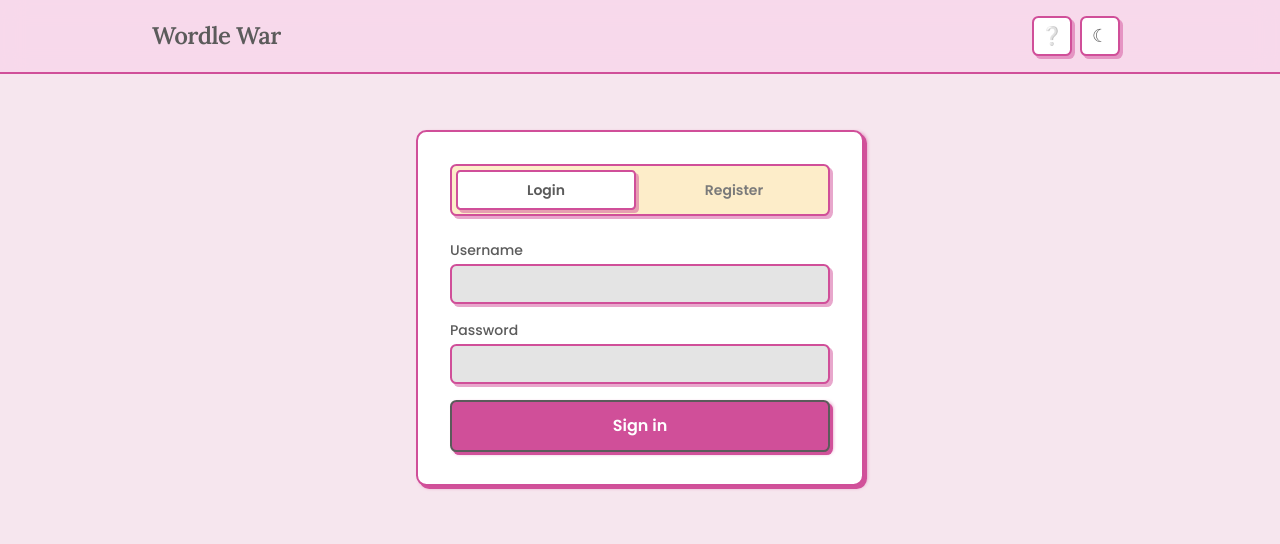
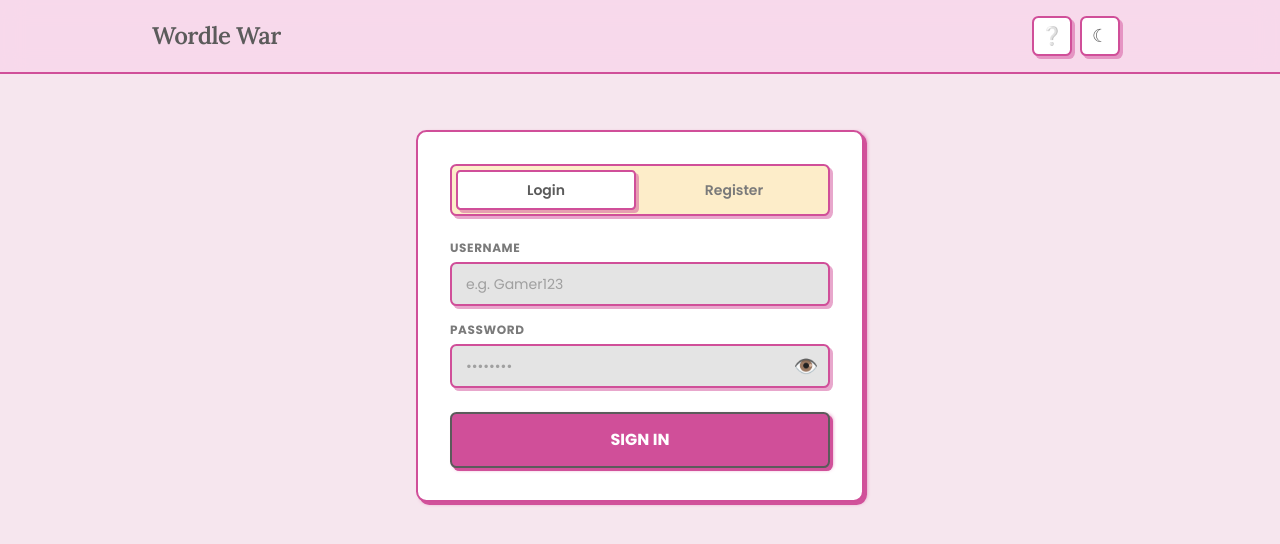
Before and after one commit to shizzleclover/Wordle-War, a React (Vite) app: page / in a window 1280 px wide. Shown: the top 544 px of the page. Built offline with nearby package versions, Linux system fonts and the light colour scheme.

Commit message:
Push updates git push

```diff
--- a/src/App.jsx
+++ b/src/App.jsx
@@ -161,6 +161,7 @@ function AuthCard({ onLogin, onRegister }) {
   const [mode, setMode] = useState('login')
   const [username, setUsername] = useState('')
   const [password, setPassword] = useState('')
+  const [showPassword, setShowPassword] = useState(false)
   const [err, setErr] = useState('')
   const [busy, setBusy] = useState(false)
 
@@ -179,7 +180,7 @@ function AuthCard({ onLogin, onRegister }) {
   }
 
   return (
-    <div className="rounded-xl border-2 border-border bg-popover p-6 shadow-[var(--shadow-md)] sm:p-8">
+    <div className="rounded-xl border-2 border-border bg-popover p-6 shadow-[var(--shadow-md)] sm:p-8 animate-in fade-in slide-in-from-bottom-4 duration-500">
       <div className="mb-6 flex gap-2 rounded-lg border-2 border-border bg-card p-1 shadow-[var(--shadow-xs)]">
         {['login', 'register'].map((m) => (
           <button
@@ -190,10 +191,10 @@ function AuthCard({ onLogin, onRegister }) {
               setErr('')
             }}
             className={[
-              'flex-1 rounded-md border-2 py-2 text-sm font-semibold capitalize transition',
+              'flex-1 rounded-md border-2 py-2 text-sm font-semibold capitalize transition-all duration-200',
               mode === m
                 ? 'border-primary bg-popover text-foreground shadow-[var(--shadow-xs)]'
-                : 'border-transparent text-muted-foreground',
+                : 'border-transparent text-muted-foreground hover:bg-secondary/30',
             ].join(' ')}
           >
             {m}
@@ -201,36 +202,58 @@ function AuthCard({ onLogin, onRegister }) {
         ))}
       </div>
       <form onSubmit={submit} className="flex flex-col gap-4">
-        <label className="block text-left text-sm font-medium text-foreground">
+        <div>
+          <label htmlFor="username" className="block text-left text-xs font-bold uppercase tracking-wider text-muted-foreground mb-1.5">
             Username
+          </label>
           <input
+            id="username"
             value={username}
             onChange={(e) => setUsername(e.target.value)}
             autoComplete="username"
-            className="mt-1 w-full rounded-lg border-2 border-border bg-input px-3 py-2 font-sans text-foreground shadow-[var(--shadow-xs)] outline-none focus-visible:ring-2 focus-visible:ring-ring"
+            placeholder="e.g. Gamer123"
+            className="w-full rounded-lg border-2 border-border bg-input px-3.5 py-2.5 font-sans text-sm text-foreground shadow-[var(--shadow-xs)] outline-none focus-visible:ring-2 focus-visible:ring-ring transition-all hover:border-primary/50"
           />
+        </div>
+        <div>
+          <label htmlFor="password" className="block text-left text-xs font-bold uppercase tracking-wider text-muted-foreground mb-1.5">
+            Password
           </label>
-        <label className="block text-left text-sm font-medium text-foreground">
-          Password
+          <div className="relative group">
             <input
-            type="password"
+              id="password"
+              type={showPassword ? 'text' : 'password'}
               value={password}
               onChange={(e) => setPassword(e.target.value)}
+              placeholder="••••••••"
               autoComplete={mode === 'login' ? 'current-password' : 'new-password'}
-            className="mt-1 w-full rounded-lg border-2 border-border bg-input px-3 py-2 font-sans text-foreground shadow-[var(--shadow-xs)] outline-none focus-visible:ring-2 focus-visible:ring-ring"
+              className="w-full rounded-lg border-2 border-border bg-input pl-3.5 pr-11 py-2.5 font-sans text-sm text-foreground shadow-[var(--shadow-xs)] outline-none focus-visible:ring-2 focus-visible:ring-ring transition-all hover:border-primary/50"
             />
-        </label>
+            <button
+              type="button"
+              onClick={() => setShowPassword(!showPassword)}
+              className="absolute right-2 top-1/2 -translate-y-1/2 flex h-8 w-8 items-center justify-center rounded-md text-muted-foreground transition-all hover:bg-secondary hover:text-foreground active:scale-95"
+              title={showPassword ? 'Hide password' : 'Show password'}
+            >
+              {showPassword ? (
+                <span className="text-xl">🙈</span>
+              ) : (
+                <span className="text-xl">👁️</span>
+              )}
+            </button>
+          </div>
+        </div>
         {err ? (
-          <p className="rounded-lg border-2 border-destructive bg-destructive/10 px-3 py-2 text-sm text-destructive">
-            {err}
-          </p>
+          <div className="rounded-lg border-2 border-destructive bg-destructive/10 px-3 py-2.5 text-xs font-semibold text-destructive animate-in shake duration-300">
+            ⚠ {err}
+          </div>
         ) : null}
         <button
           type="submit"
           disabled={busy}
-          className={`rounded-lg border-2 border-foreground py-3 font-semibold shadow-[var(--shadow-md)] transition-all duration-300 hover:-translate-y-0.5 active:scale-95 ${busy ? 'bg-primary/50 text-foreground overflow-hidden relative animate-shimmer opacity-80' : 'bg-primary text-primary-foreground hover:shadow-lg hover:brightness-105'}`}
+          className={`mt-2 rounded-lg border-2 border-foreground py-3.5 font-bold shadow-[var(--shadow-md)] transition-all duration-300 hover:-translate-y-0.5 active:scale-95 ${busy ? 'bg-primary/50 text-foreground overflow-hidden relative animate-pulse opacity-80' : 'bg-primary text-primary-foreground hover:shadow-lg hover:brightness-110'}`}
         >
-          {busy ? (mode === 'login' ? 'Signing in...' : 'Registering...') : mode === 'login' ? 'Sign in' : 'Create account'}
+          {busy ? (mode === 'login' ? 'SIGNING IN...' : 'CREATING ACCOUNT...') : mode === 'login' ? 'SIGN IN' : 'CREATE ACCOUNT'}
         </button>
       </form>
     </div>
--- a/src/config.js
+++ b/src/config.js
@@ -2,7 +2,7 @@ export const TOKEN_KEY = 'wordle-duel-token'
 
 /** API + Socket.IO base (no trailing slash). */
 function apiBase() {
-  return 'https://wordle-war-be.onrender.com'
+  return 'https://wordle-war-be-production.up.railway.app'
 }
 
 export function getSocketUrl() {
--- a/src/hooks/useWarGame.js
+++ b/src/hooks/useWarGame.js
@@ -287,15 +287,27 @@ export function useWarGame() {
       // Sync user elo locally and trigger background refetch for full stats
       setUser((curr) => {
         if (!curr) return null
-        return {
+        const updatedUser = {
           ...curr,
           stats: {
             ...curr.stats,
-            elo: payload.newElo || curr.stats.elo
+            elo: payload.newElo ?? curr.stats.elo
           }
         }
+        return updatedUser
       })
+
+      // Also update the stats state immediately if it's currently held
+      setStats((curr) => {
+        if (!curr) return null
+        return {
+          ...curr,
+          elo: payload.newElo ?? curr.elo
+        }
+      })
+
       void fetchMe()
+      void fetchStats()
     })
 
     socket.on('rematch-start', ({ wordLength: wl }) => {
```
Lines whose indentation alone changed are shown as unchanged.
